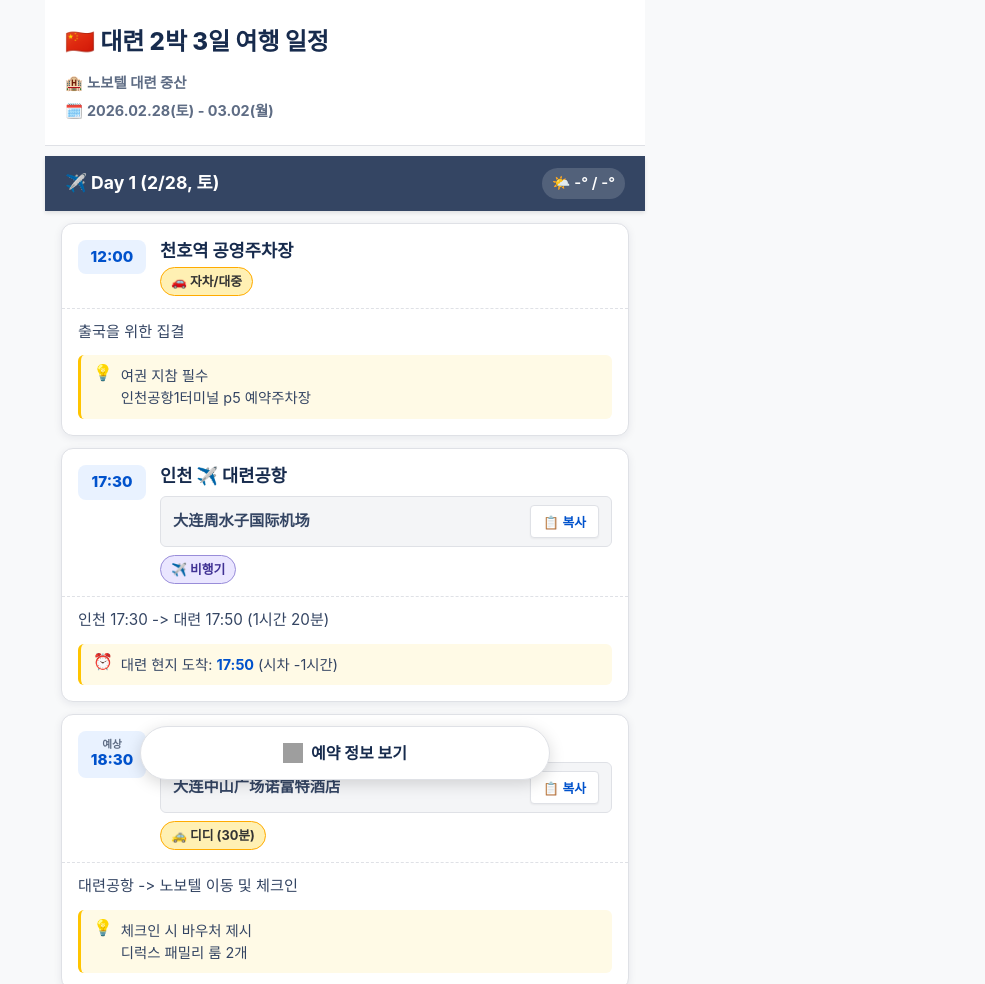
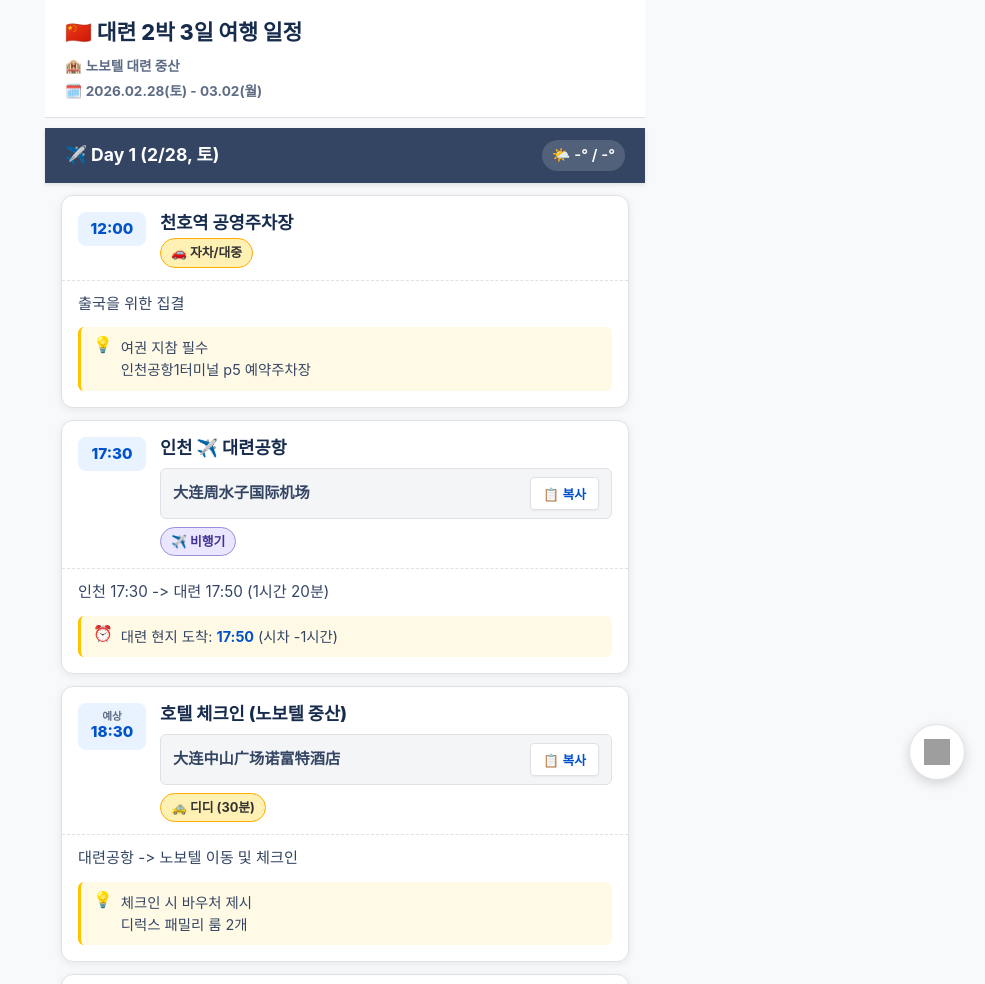
Before and after one commit to kisayo11/dalian, a plain HTML site: page index.html in a window 1280 px wide. Shown: the top 984 px of the page, without its empty margins (295-1280 px from the left). Drawn offline with Linux system fonts and the light colour scheme; no server answers; grey boxes are pictures that could not be loaded; a web font is replaced by a local one.

Commit message:
Update index.html

```diff
--- a/index.html
+++ b/index.html
@@ -47,7 +47,7 @@
 
         .header {
             background-color: white;
-            padding: 24px 20px;
+            padding: 16px 20px;
             border-bottom: 1px solid var(--gray-200);
             position: sticky;
             top: 0;
@@ -55,9 +55,9 @@
         }
 
         h2 {
-            font-size: 1.5em;
+            font-size: 1.35em;
             font-weight: 800;
-            margin: 0 0 12px 0;
+            margin: 0 0 8px 0;
             color: var(--dark);
             text-align: left;
         }
@@ -65,8 +65,8 @@
         .meta-info {
             display: flex;
             flex-direction: column;
-            gap: 6px;
-            font-size: 0.9em;
+            gap: 4px;
+            font-size: 0.85em;
             color: var(--gray-600);
         }
 
@@ -78,7 +78,7 @@
             font-size: 1.1em;
             padding: 12px 20px;
             position: sticky;
-            top: 96px;
+            top: 82px;
             /* 헤더 아래 위치 */
             z-index: 90;
             display: flex;
@@ -285,33 +285,34 @@
             font-weight: 700;
         }
 
-        /* 모바일 하단 고정 노션 버튼 (Safe Area 대응) */
+        /* 모바일 우측 하단 고정 노션 아이콘 버튼 */
         .floating-notion {
             position: fixed;
             bottom: max(20px, env(safe-area-inset-bottom));
-            left: 50%;
-            transform: translateX(-50%);
+            right: 20px;
+            left: auto;
+            transform: none;
             background-color: white;
-            color: var(--dark);
-            padding: 14px 24px;
-            border-radius: 30px;
-            font-weight: 700;
-            font-size: 1em;
-            text-decoration: none;
+            padding: 0;
+            border-radius: 50%;
             display: flex;
             align-items: center;
             justify-content: center;
-            gap: 8px;
-            box-shadow: 0 4px 16px rgba(0, 0, 0, 0.15);
+            box-shadow: 0 4px 12px rgba(0, 0, 0, 0.15);
             border: 1px solid var(--gray-200);
-            width: calc(100% - 40px);
-            max-width: 360px;
+            width: 54px;
+            height: 54px;
             z-index: 1000;
+            transition: transform 0.2s;
+        }
+
+        .floating-notion:active {
+            transform: scale(0.95);
         }
 
         .notion-icon {
-            width: 20px;
-            height: 20px;
+            width: 26px;
+            height: 26px;
         }
 
 
@@ -1023,7 +1024,7 @@
                     <div class="card-body">
                         <div class="details-col">
                             <ul>
-                                <li>오리구이(점심) ➡️ 연화산 ➡️ 따띠춘빙(저녁) 동선 🚗</li>
+                                <li>밍지카오위(아점) ➡️ 연화산전망대 ➡️ 따띠춘빙(일저) 동선 🚗</li>
                                 <li>대련 앞바다와 성해대교가 한눈에 보이는 탁 트인 핫플 명소!</li>
                                 <li>경치 감상하며 전망대 위 카페에서 커피 한 잔 ☕</li>
                             </ul>
@@ -1105,10 +1106,9 @@
 
     <!-- 터치 친화적 노션 플로팅 버튼 -->
     <a href="https://www.notion.so/Dalian-20260228-2e71276b033e80e293d1c90878c79488" target="_blank"
-        class="floating-notion">
-        <img src="https://upload.wikimedia.org/wikipedia/commons/4/45/Notion_app_logo.png" alt="Notion"
+        class="floating-notion" aria-label="예약 정보 보기">
+        <img src="https://upload.wikimedia.org/wikipedia/commons/4/45/Notion_app_logo.png" alt="Notion 로고"
             class="notion-icon">
-        예약 정보 보기
     </a>
 
     <!-- 토스트 알림 -->
```
